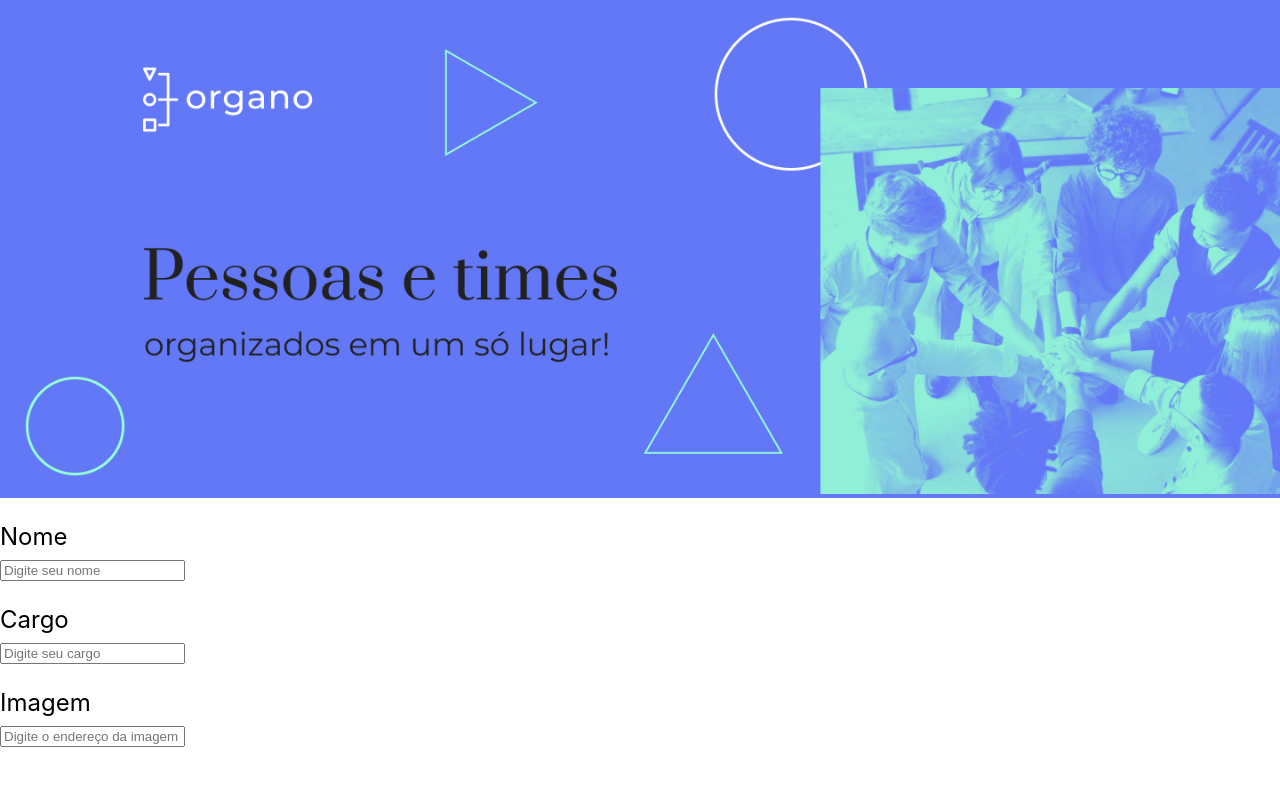
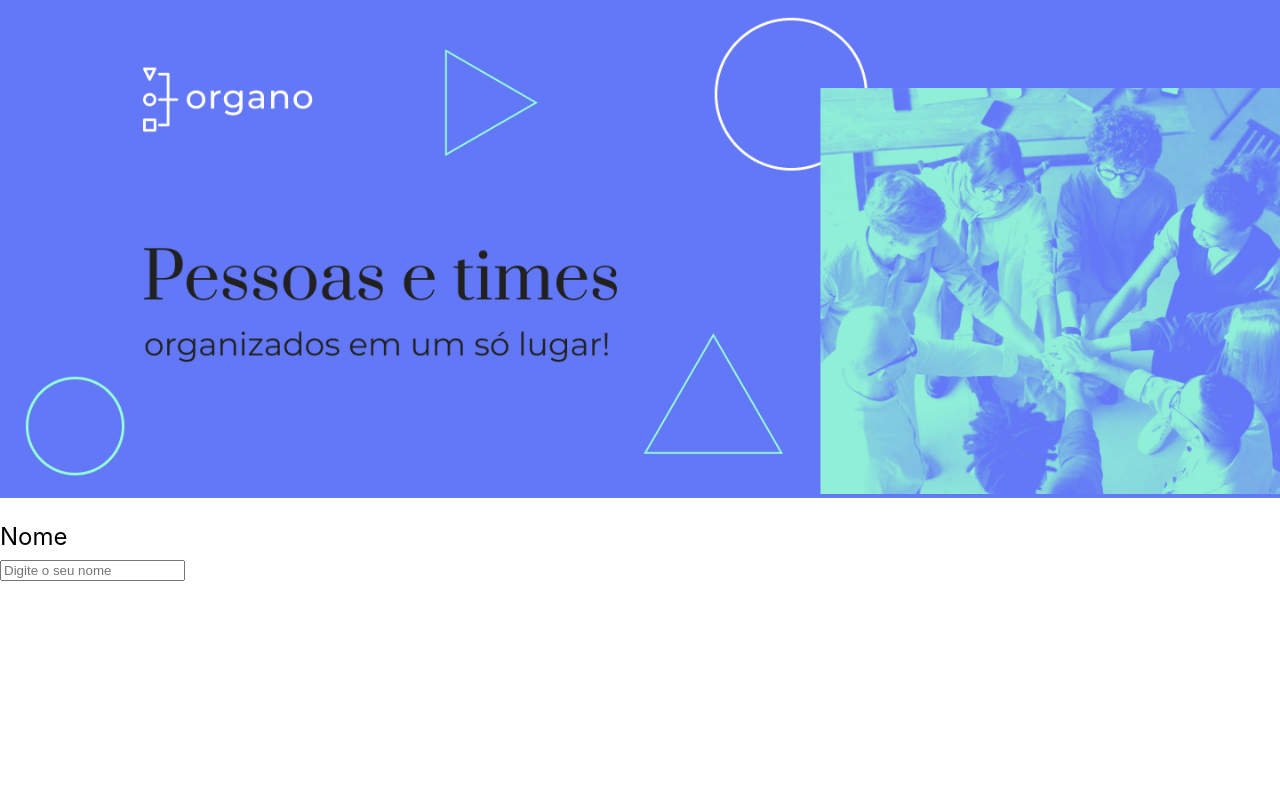
Before and after one commit to noemi3a/Organo-1, a React (Create React App) app: page / in a window 1280 px wide. Shown: the top 786 px of the page. Built offline with nearby package versions, Linux system fonts and the light colour scheme.

Commit message:
descartar

```diff
--- a/src/App.js
+++ b/src/App.js
@@ -7,9 +7,7 @@
 
     <div className="App">
       <Banner />
-      <CampoTexto label="Nome" placeholder="Digite seu nome"/>
-      <CampoTexto label="Cargo" placeholder="Digite seu cargo"/>
-      <CampoTexto label="Imagem" placeholder="Digite o endereço da imagem"/>
+      <CampoTexto />
 
     </div>
   );
--- a/src/Componentes/CampoTexto/index.js
+++ b/src/Componentes/CampoTexto/index.js
@@ -1,10 +1,9 @@
 import './CampoTexto.css'
-const CampoTexto = (props) => {
-
+const CampoTexto = () => {
     return (
         <div className="campo-texto">
-            <label>{props.label}</label>
-            <input placeholder={props.placeholder}/>
+            <label>Nome</label>
+            <input placeholder='Digite o seu nome'/>
 
         </div>
     )
```
Also changed, not shown: src/Componentes/Formulario/Formulario.css (added, +15 -0 lines), src/Componentes/Formulario/index.js (added, +18 -0 lines).
